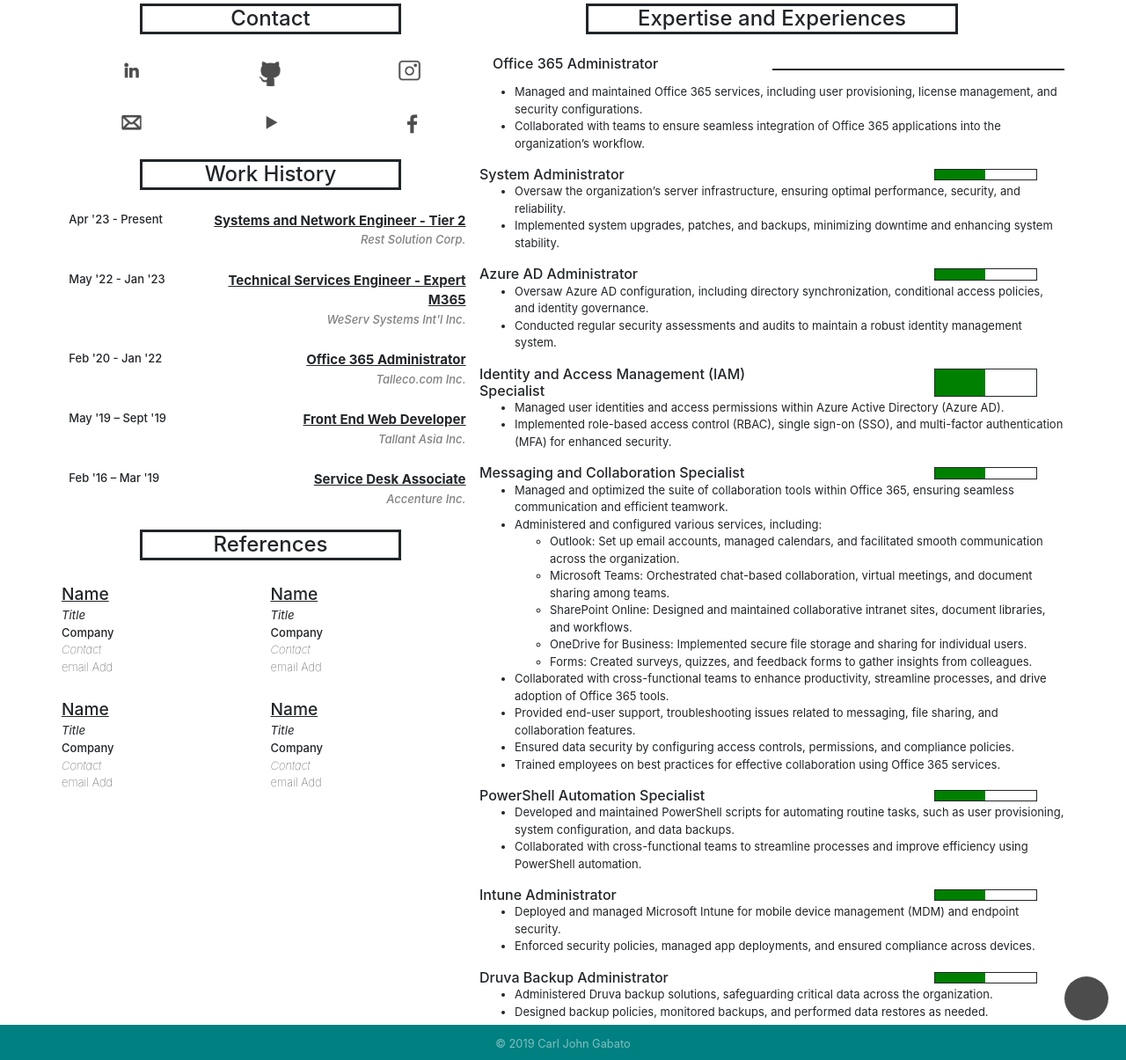
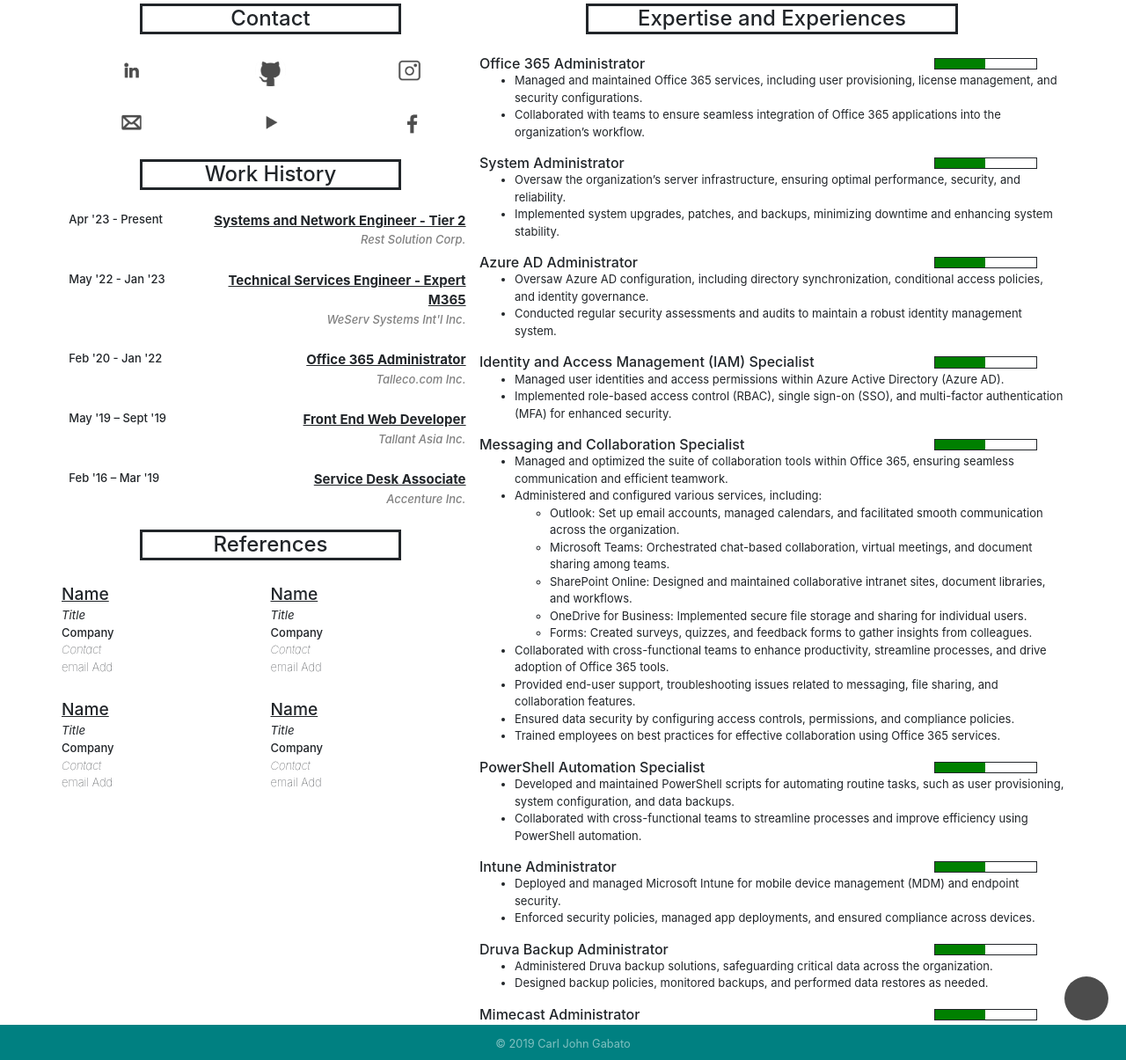
Before and after one commit to carljohngabato/aboutme, a Jekyll site: the page built from blogs.html, in a window 1280 px wide and 1400 px high, scrolled down 747 px. Shown: the part 195-1400 px from the top of the window at 88% size. Built offline with Jekyll 4.4.1, drawn with Linux system fonts in a browser that asks for light colours; nearby versions of some CDN libraries.

Commit message:
Curing cancer with every commit

```diff
--- a/_sass/main.scss
+++ b/_sass/main.scss
@@ -533,11 +533,11 @@
 }
 .xp-lbl{
   height: auto;
-  width: 50%;
+  width: 70%;
 }
 .xp-mtr{
-  width: 50%;
-  padding-left: 30%;
+  width: 30%;
+  padding-left: 10%;
   padding-right: 5%;
 }
 .xp-bar-mtr-cont{
--- a/blogs.html
+++ b/blogs.html
@@ -172,13 +172,11 @@
                 </div>
                 <br>
                 <div class="row">
-                    <div class="col-lg-6 col-md-6 col-sm-6">
-                        <h6>Office 365 Administrator</h6>
-                    </div>
-                    <div class="col-lg-6 col-md-6 col-sm-6">
-                        <div class="row sk-bar-row-50">
-                            <div class="col-lg-12 sk-bar">
-                                <div class="col-fill sk-bar-70"></div>
+                    <div class="xp-lbl"><h6>Office 365 Administrator</h6></div>
+                    <div class="xp-mtr">
+                        <div class="row xp-bar-mtr-cont">
+                            <div class="xp-bar-mtr">
+                                <div class="sk-bar-50"></div>
                             </div>
                         </div>
                     </div>
```
